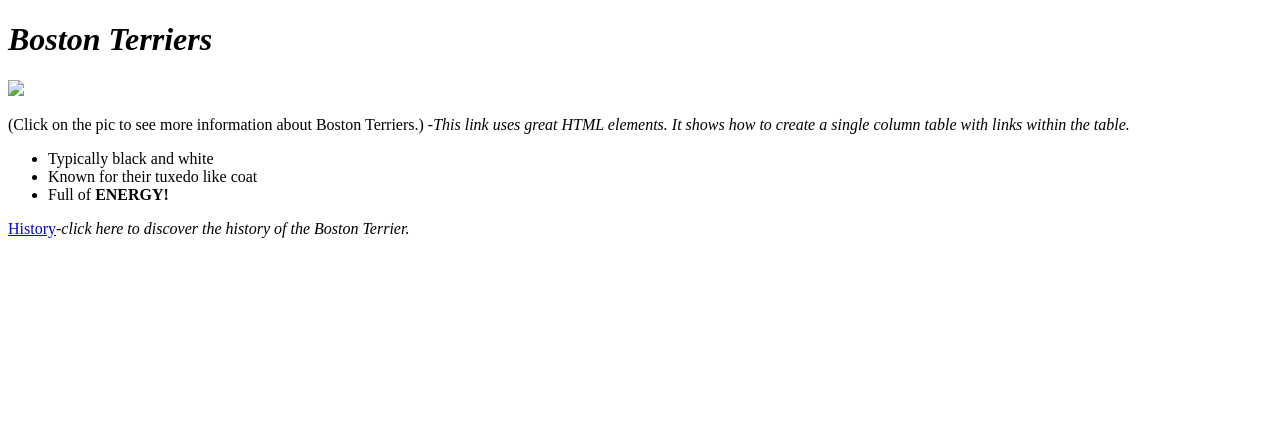
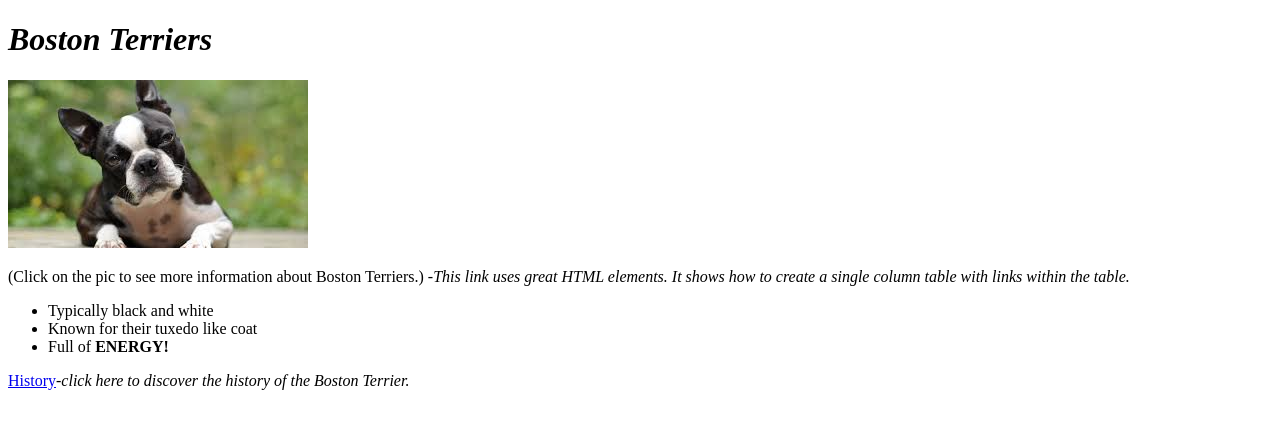
Before and after one commit to jameslogan2740/jameslogan2740.github.io, a plain HTML site: page index.html in a window 1280 px wide. Drawn offline with Linux system fonts and the light colour scheme; files whose address does not match are found by name.

Commit message:
Added a new link to image.

```diff
--- a/index.html
+++ b/index.html
@@ -4,7 +4,7 @@
 		<title>The Boston Terrier</title>
 		<h1><em>Boston Terriers</em></h1>
 			<a href= "https://en.wikipedia.org/wiki/Boston_Terrier">
-				<img src= "file:..//jameslogan2740.github.io/BT1.jpeg">
+				<img src= "file:///Users/jameslogan/devbootcamp/jameslogan2740.github.io/BT1.jpeg">
 			</a>
 	</head>
 	<body>
```
